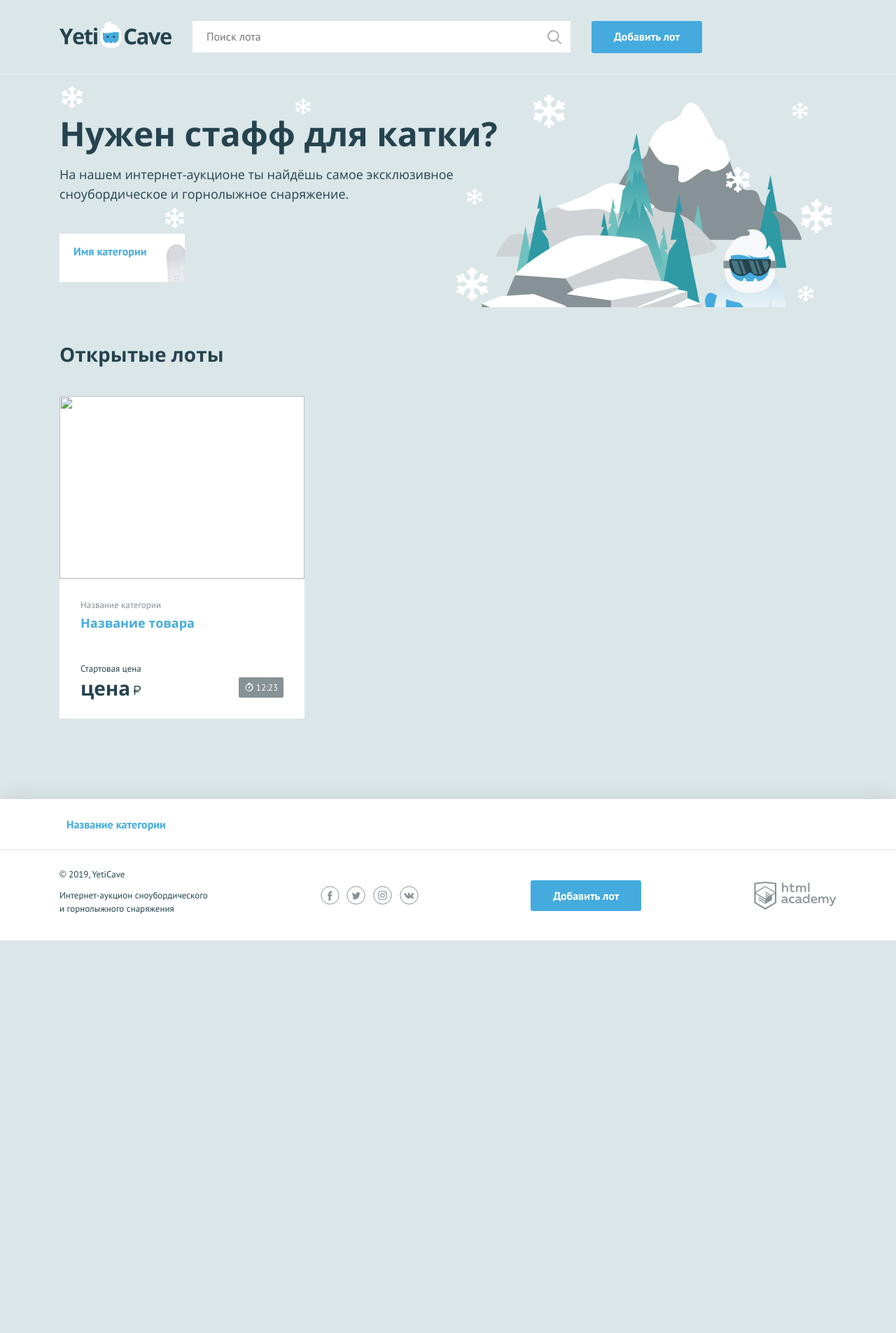
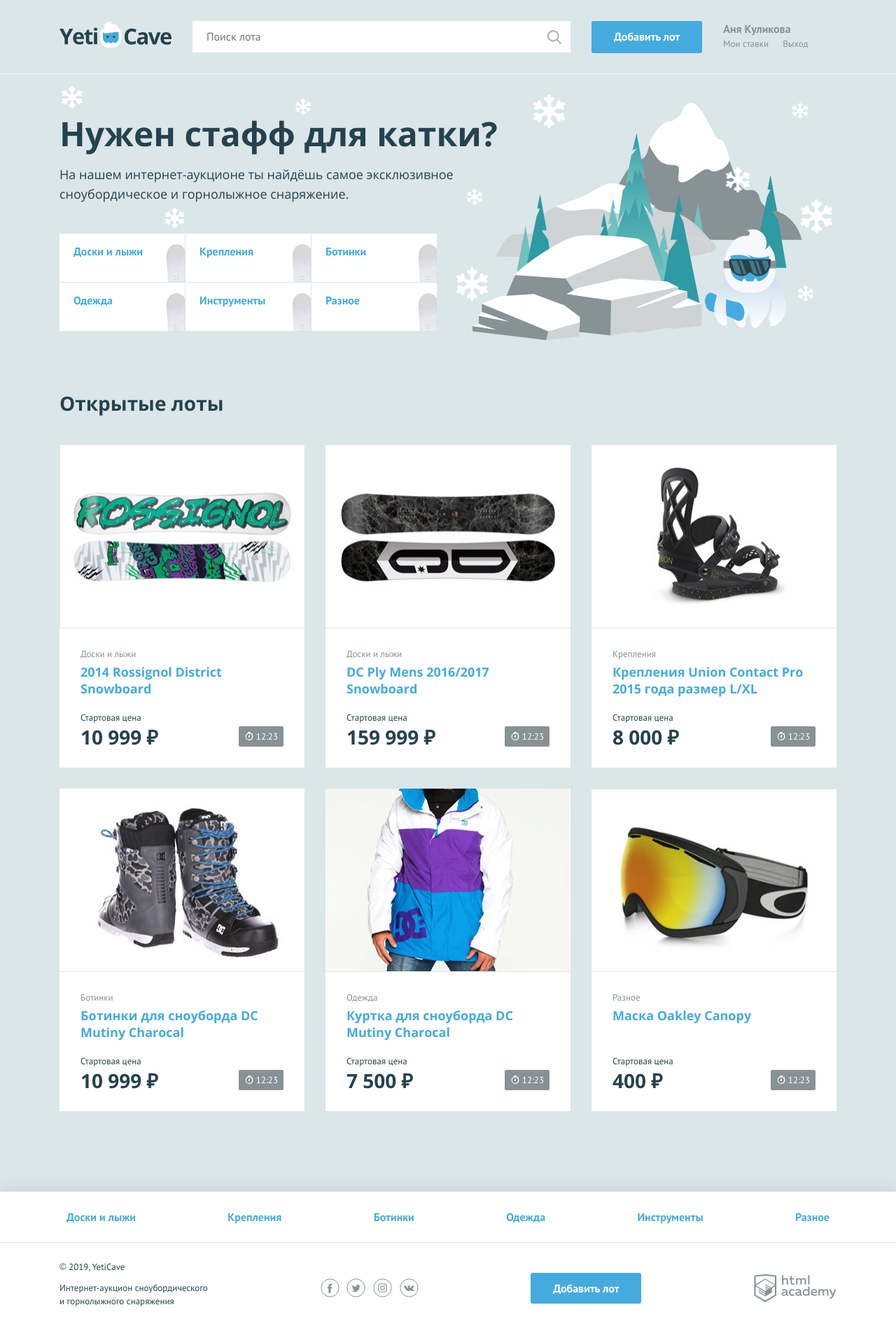
Before and after one commit to anyakul/1005307-yeticave-9, a PHP site: page / in a window 1280 px wide. Shown: the whole page at 70% size. Before the commit the page ends 1344 px from the top, so only its background shows below. Run offline with PHP 8.4, Linux system fonts and the light colour scheme.

Commit message:
Добавлена функция форматирования цены

```diff
--- a/index.php
+++ b/index.php
@@ -1,7 +1,6 @@
 <?php
 $is_auth = rand(0, 1);
-
-$user_name = ''; // укажите здесь ваше имя
+$user_name = "Аня Куликова"; // укажите здесь ваше имя
 ?>
 <!DOCTYPE html>
 <html lang="ru">
@@ -28,40 +27,122 @@ $user_name = ''; // укажите здесь ваше имя
 
         <nav class="user-menu">
 
+
         <!-- здесь должен быть PHP код для показа меню и данных пользователя -->
+
+		<!-- данные пользователя-->
+
+		<?php if ($is_auth==1): ?>
+		  <div class="user-menu__logged">
+		     <p><?= $user_name ?></p>
+		     <a class="user-menu__bets" href="pages/my-bets.html">Мои ставки</a>
+		     <a class="user-menu__logout" href="#">Выход</a>
+		   </div>
+        <?php elseif ($is_auth==0) : ?>
+			<ul class="user-menu__list">
+		      <li class="user-menu__item">
+		        <a href="#">Регистрация</a>
+		      </li>
+		      <li class="user-menu__item">
+		         <a href="#">Вход</a>
+		      </li>
+			</ul>
+		<?php endif; ?>
 
         </nav>
     </div>
 </header>
 
 <main class="container">
+
+ <!-- Создаем  массивы   -->
+
+    <?php
+	$categories = ["Доски и лыжи", "Крепления", "Ботинки", "Одежда", "Инструменты", "Разное"];
+
+ 		$goods = [
+		   [
+		       'name' => '2014 Rossignol District Snowboard',
+		       'category' => $categories[0],
+		       'price' => 10999,
+		       'url' => 'img/lot-1.jpg'
+		    ],
+ 		    [
+		       'name' => 'DC Ply Mens 2016/2017 Snowboard',
+		       'category' => $categories[0],
+		       'price' => 159999,
+		       'url' => 'img/lot-2.jpg'
+		    ],
+		    [
+		       'name' => 'Крепления Union Contact Pro 2015 года размер L/XL',
+		       'category' => $categories[1],
+		       'price' => 8000,
+		       'url' => 'img/lot-3.jpg'
+		    ],
+		    [
+		       'name' => 'Ботинки для сноуборда DC Mutiny Charocal',
+		       'category' => $categories[2],
+		       'price' => 10999,
+		       'url' => 'img/lot-4.jpg'
+		    ],
+		    [
+		       'name' => 'Куртка для сноуборда DC Mutiny Charocal',
+		       'category' => $categories[3],
+		       'price' => 7500,
+		       'url' => 'img/lot-5.jpg'
+		    ],
+		    [
+		       'name' => 'Маска Oakley Canopy',
+		       'category' => $categories[5],
+		       'price' => 400,
+		       'url' => 'img/lot-6.jpg'
+		    ]
+		];
+
+    ?>
+	<!-- Добавляем функцию форматирования цены-->
+
+    <?php function format_price($var) {
+              $var = ceil($var);
+              $str = number_format($var, 0, ' ', ' ');
+		      return $str;
+	       }
+	?>
     <section class="promo">
         <h2 class="promo__title">Нужен стафф для катки?</h2>
         <p class="promo__text">На нашем интернет-аукционе ты найдёшь самое эксклюзивное сноубордическое и горнолыжное снаряжение.</p>
         <ul class="promo__list">
-            <!--заполните этот список из массива категорий-->
-            <li class="promo__item promo__item--boards">
-                <a class="promo__link" href="pages/all-lots.html">Имя категории</a>
-            </li>
+
+            <!--заполняем этот список из массива категорий-->
+
+			<?php	foreach ($categories as $key => $val): ?>
+               <li class="promo__item promo__item--boards">
+                  <a class="promo__link" href="pages/all-lots.html"><?=$val?></a>
+               </li>
+			 <?php endforeach; ?>
+
         </ul>
     </section>
     <section class="lots">
         <div class="lots__header">
             <h2>Открытые лоты</h2>
         </div>
-        <ul class="lots__list">
-            <!--заполните этот список из массива с товарами-->
+		<ul class="lots__list">
+
+            <!--заполняем этот список из массива с товарами-->
+
+			<?php	foreach ($goods as $key => $val): ?>
             <li class="lots__item lot">
                 <div class="lot__image">
-                    <img src="" width="350" height="260" alt="">
+                    <img src="<?=$val['url']?>" width="350" height="260" alt="">
                 </div>
                 <div class="lot__info">
-                    <span class="lot__category">Название категории</span>
-                    <h3 class="lot__title"><a class="text-link" href="pages/lot.html">Название товара</a></h3>
+                    <span class="lot__category"><?=$val['category']?></span>
+                    <h3 class="lot__title"><a class="text-link" href="pages/lot.html"><?=$val['name']?></a></h3>
                     <div class="lot__state">
                         <div class="lot__rate">
                             <span class="lot__amount">Стартовая цена</span>
-                            <span class="lot__cost">цена<b class="rub">р</b></span>
+                            <span class="lot__cost"><?=format_price($val['price'] ) ." ₽"?>  </span>
                         </div>
                         <div class="lot__timer timer">
                             12:23
@@ -69,6 +150,7 @@ $user_name = ''; // укажите здесь ваше имя
                     </div>
                 </div>
             </li>
+			<?php endforeach; ?>
         </ul>
     </section>
 </main>
@@ -77,10 +159,15 @@ $user_name = ''; // укажите здесь ваше имя
 <footer class="main-footer">
     <nav class="nav">
         <ul class="nav__list container">
-            <!--заполните этот список из массива категорий-->
+
+            <!--заполняем этот список из массива категорий-->
+
+		<?php	foreach ($categories as $key => $val): ?>
             <li class="nav__item">
-                <a href="pages/all-lots.html">Название категории</a>
+                <a href="pages/all-lots.html"><?=$val?></a>
             </li>
+		<?php endforeach; ?>
+
         </ul>
     </nav>
     <div class="main-footer__bottom container">
```
